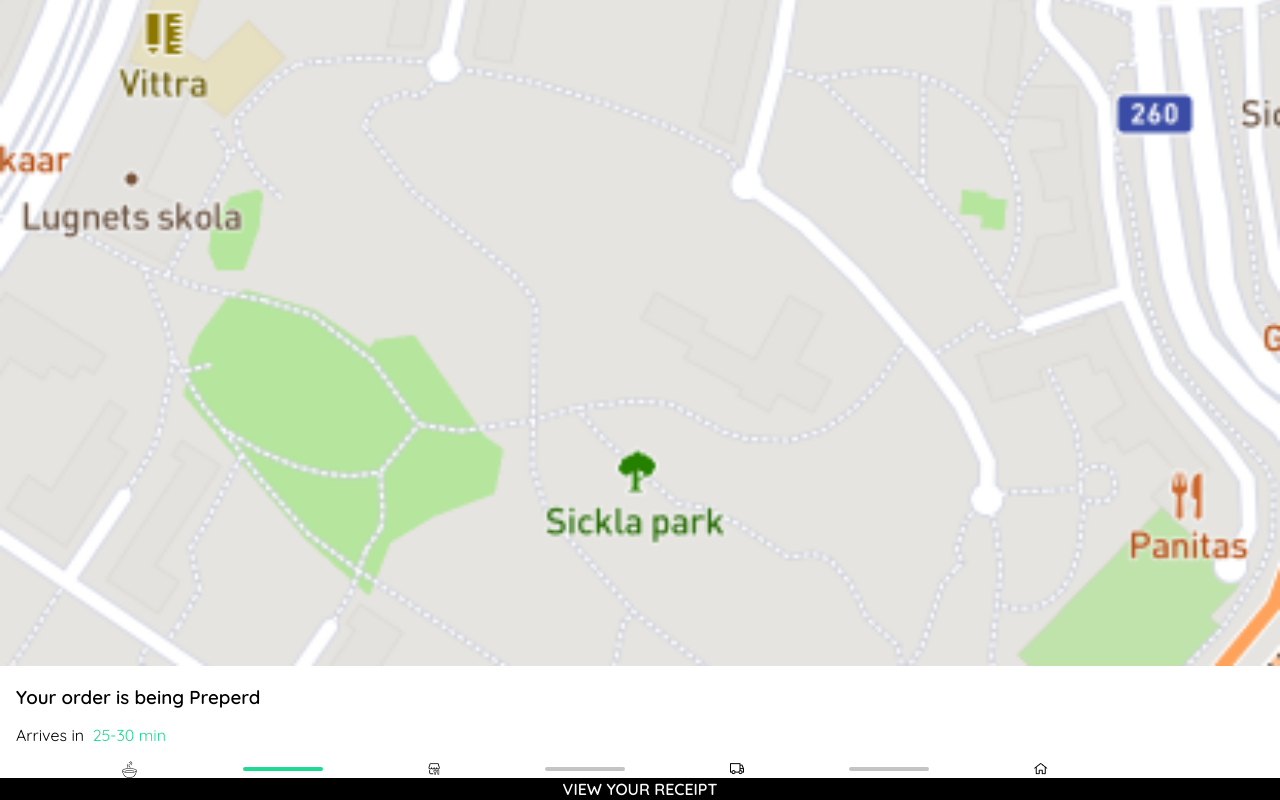
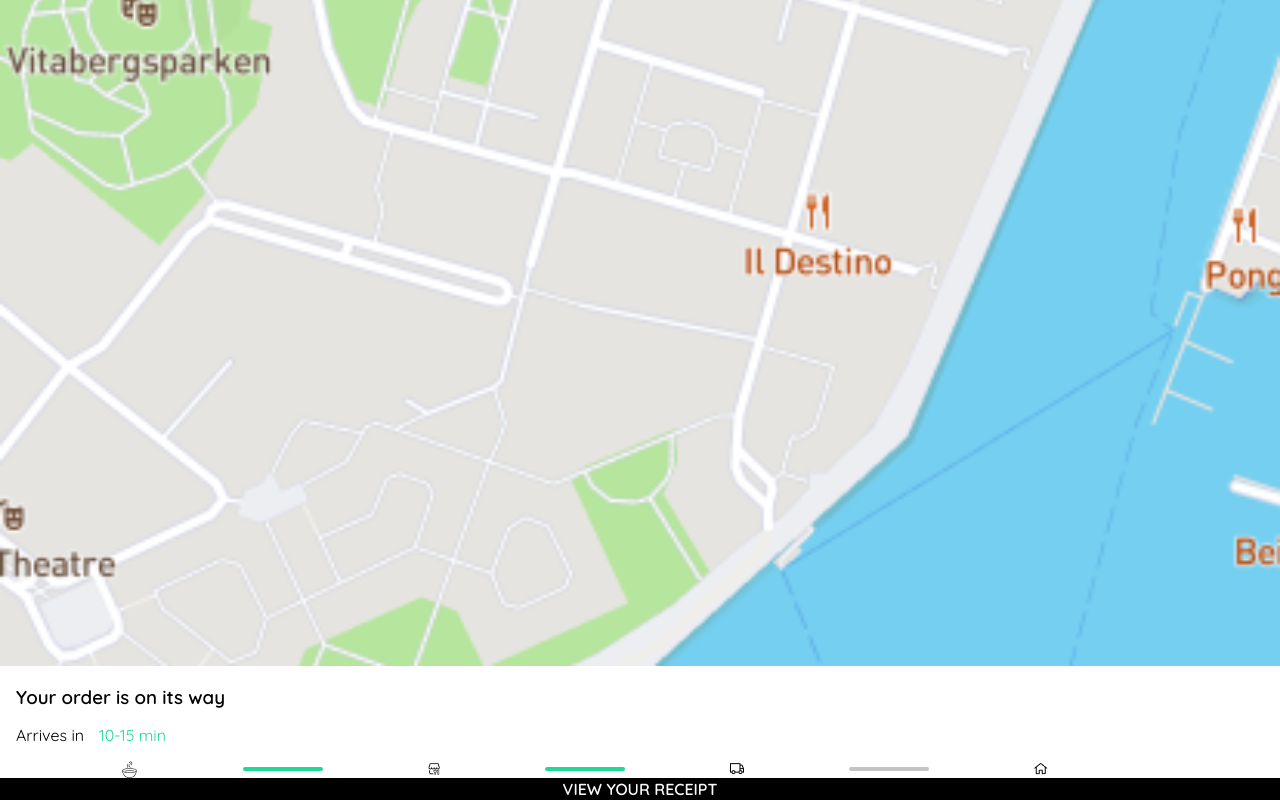
Before and after one commit to csobr/osoup, a Next.js app: page /trackorder in a window 1280 px wide. Shown: the part 1282-2082 px from the top of the page. Built offline with nearby package versions, Linux system fonts and the light colour scheme.

Commit message:
Clickable - replace  img's - style

```diff
--- a/pages/index.tsx
+++ b/pages/index.tsx
@@ -1,4 +1,5 @@
 import Head from 'next/head';
+import Link from 'next/link';
 import styles from '../styles/Home.module.css';
 import { InferGetStaticPropsType } from 'next';
 export type Soups = {
@@ -55,7 +56,9 @@ export default function Home({
         <div className={styles.popularSlider}>
           {soups.map((soup) => (
             <div key={soup.id} className={styles.popularImage}>
-              <img width='110' height='110' alt='' src={soup.image} />
+              <Link href='/productdetail'>
+                <img width='110' height='110' alt='' src={soup.image} />
+              </Link>
               <p>{soup.name}</p>
             </div>
           ))}
--- a/pages/order.tsx
+++ b/pages/order.tsx
@@ -78,7 +78,7 @@ export default function Order() {
         </label>
       </form>
       <section>
-        <div className={styles.map}></div>
+        <img src='./map.png' alt='placeholder' className={styles.map} />
       </section>
       <section>
         <p style={{ marginBottom: 2 }} className={styles.title}>
--- a/pages/productdetail.tsx
+++ b/pages/productdetail.tsx
@@ -1,4 +1,5 @@
 import Head from 'next/head';
+import Link from 'next/link';
 import styles from '../styles/Product.module.css';
 export default function ProductDetail() {
   return (
@@ -49,7 +50,9 @@ export default function ProductDetail() {
 
           <img src='./icons/plus.png' alt='plus' />
         </div>
-        <button className={styles.button}>Add to cart</button>
+        <Link href='/order'>
+          <button className={styles.button}>Add to cart</button>
+        </Link>
       </section>
     </div>
   );
--- a/pages/soups.tsx
+++ b/pages/soups.tsx
@@ -1,4 +1,5 @@
 import Head from 'next/head';
+import Link from 'next/link';
 import styles from '../styles/Home.module.css';
 import { InferGetStaticPropsType } from 'next';
 import type { Soups } from './index';
@@ -25,7 +26,9 @@ export default function AllSoups({
       <h2 style={{ textAlign: 'center' }}>All soups</h2>
       {soups.map((soup) => (
         <div key={soup.id} className={styles.card}>
-          <img alt='soup' src={soup.image} />
+          <Link href='/productdetail'>
+            <img alt='soup' src={soup.image} />
+          </Link>
           <p style={{ fontSize: 16 }}>{soup.name}</p>
           <p style={{ fontSize: 14, float: 'right', fontWeight: 'bold' }}>
             129 SEK
--- a/pages/trackorder.tsx
+++ b/pages/trackorder.tsx
@@ -7,9 +7,9 @@ export default function TrackOrder() {
       <Head>
         <title>Product Detail</title>
       </Head>
-      <img src='./map1.png' alt='' className={styles.productImage} />
+      <img src='./map2.png' alt='' className={styles.productImage} />
       <section className={styles.container}>
-        <h3 style={{ marginBottom: 0 }}>Your order is being Preperd</h3>{' '}
+        <h3 style={{ marginBottom: 0 }}>Your order is on its way</h3>{' '}
         <div
           style={{
             margin: 0,
@@ -19,13 +19,13 @@ export default function TrackOrder() {
             width: 150,
           }}>
           <p>Arrives in</p>
-          <p style={{ color: '#20d994' }}>25-30 min</p>
+          <p style={{ color: '#20d994' }}>10-15 min</p>
         </div>
         <section className={styles.progress}>
           <img src='./icons/step1.png' />
           <div className={styles.bar} />
           <img src='./icons/step2.png' />
-          <div style={{ backgroundColor: '#C4C4C4' }} className={styles.bar} />
+          <div className={styles.bar} />
           <img src='./icons/step3.png' />
           <div style={{ backgroundColor: '#C4C4C4' }} className={styles.bar} />
           <img src='./icons/step4.png' />
--- a/styles/Home.module.css
+++ b/styles/Home.module.css
@@ -83,7 +83,7 @@
 }
 .adressPick {
   height: 54px;
-  background: #c4c4c4;
+  background-color: #20d994;
   border-radius: 0px 4px 4px 0px;
 }
 .h2 {
--- a/styles/Order.module.css
+++ b/styles/Order.module.css
@@ -91,7 +91,6 @@
   border-bottom: 1px solid #000000;
 }
 .map {
-  background-color: darkgray;
   height: 147px;
   width: 100%;
 }
```
